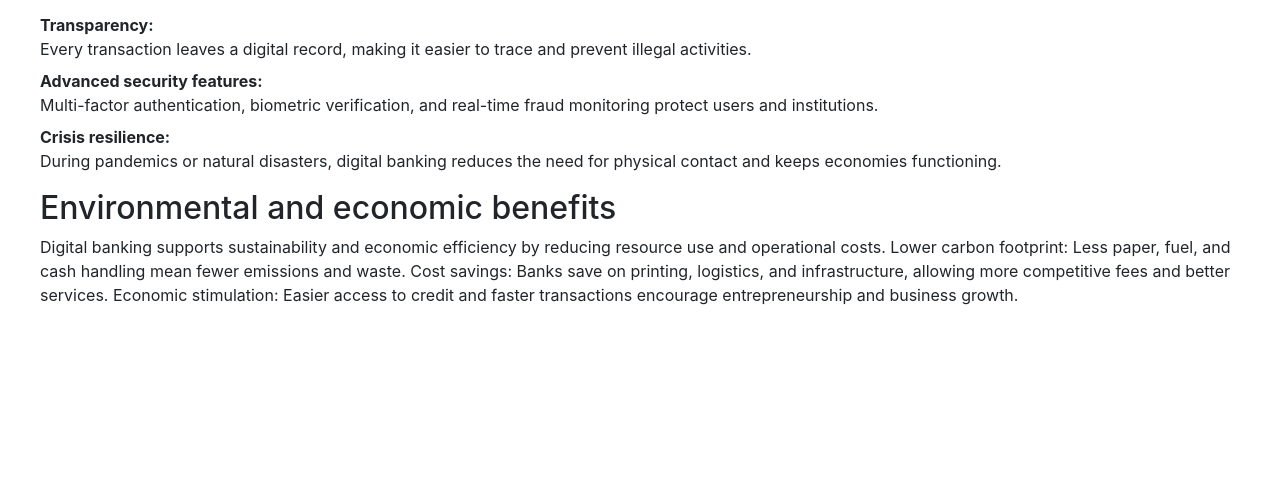
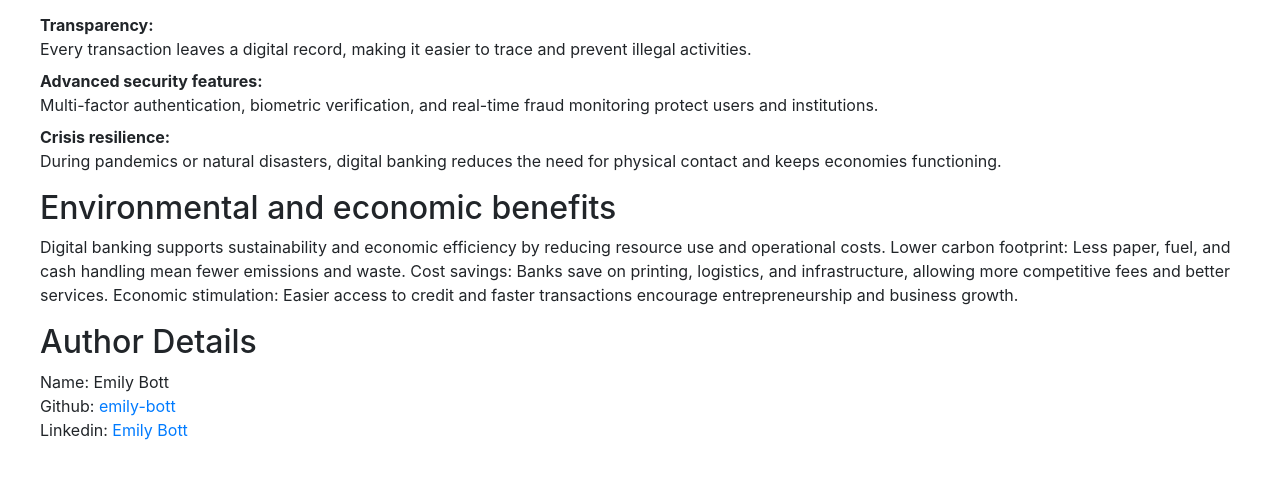
Before and after one commit to TheFlugeler/progblack-practical-week5-review-2, a plain HTML site: page OnlineBanking.html in a window 1280 px wide. Shown: the part 736-1214 px from the top of the page. Before the commit the page ends 1083 px from the top, so only its background shows below. Drawn offline with nearby package versions, Linux system fonts and the light colour scheme.

Commit message:
Added author details to online banking

```diff
--- a/OnlineBanking.html
+++ b/OnlineBanking.html
@@ -65,6 +65,14 @@
             Economic stimulation: Easier access to credit and faster transactions encourage entrepreneurship and business growth.
         </p>
 
+    <h2> Author Details </h2>
+        <p>
+            Name: Emily Bott
+            <br> Github: <a href = "https://github.com/emily-bott"> emily-bott </a>
+            <br> Linkedin: <a href= "https://www.linkedin.com/in/emily-bott-93948b313/">Emily Bott</a>
+        </p>
+
+
 <script src="https://code.jquery.com/jquery-3.3.1.slim.min.js" integrity="sha384-q8i/X+965DzO0rT7abK41JStQIAqVgRVzpbzo5smXKp4YfRvH+8abtTE1Pi6jizo" crossorigin="anonymous"></script>
 <script src="https://cdn.jsdelivr.net/npm/popper.js@1.14.3/dist/umd/popper.min.js" integrity="sha384-ZMP7rVo3mIykV+2+9J3UJ46jBk0WLaUAdn689aCwoqbBJiSnjAK/l8WvCWPIPm49" crossorigin="anonymous"></script>
 <script src="https://cdn.jsdelivr.net/npm/bootstrap@4.1.3/dist/js/bootstrap.min.js" integrity="sha384-ChfqqxuZUCnJSK3+MXmPNIyE6ZbWh2IMqE241rYiqJxyMiZ6OW/JmZQ5stwEULTy" crossorigin="anonymous"></script>
```
